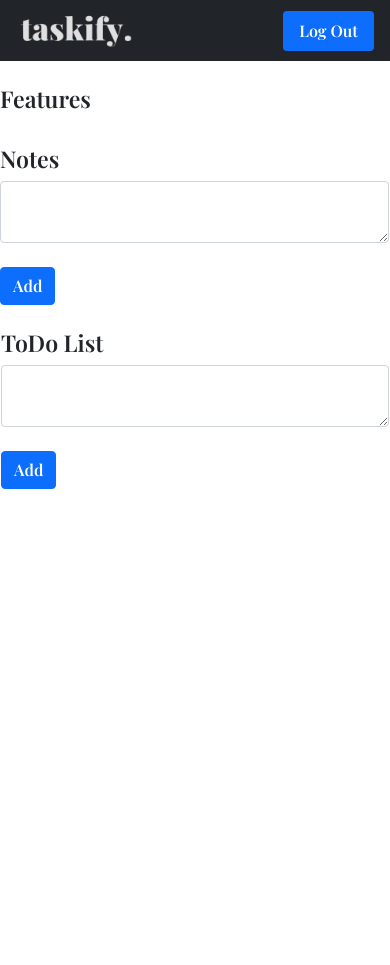
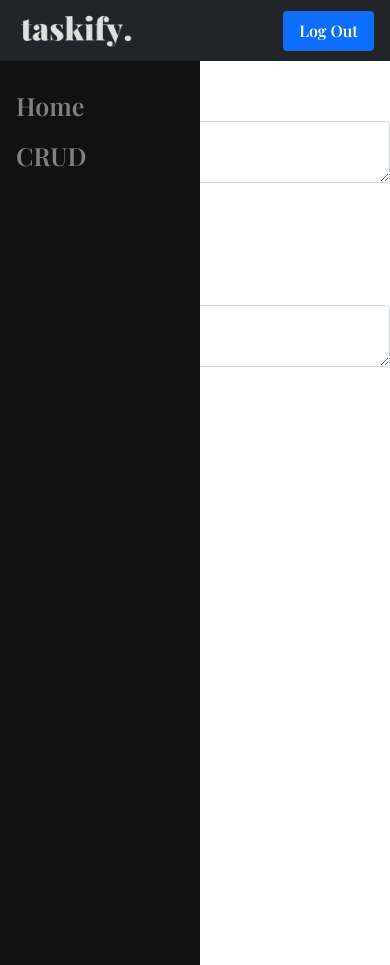
Before and after one commit to jerstnd/taskify-task_manager, a Flask app: page /home in a window 390 px wide. Run offline with Flask 2, Linux system fonts and the light colour scheme; a user stored in the database is signed in; some libraries are stand-ins or nearby versions.

Commit message:
adding sidebar

```diff
--- a/taskify/static/styles.css
+++ b/taskify/static/styles.css
@@ -1,12 +1,16 @@
 @import url('https://fonts.googleapis.com/css2?family=Playfair+Display:wght@600&display=swap');
 
 *{
-
-    margin: 0;
-    padding: 0;
     box-sizing: border-box;
     font-family: 'Playfair Display', sans-serif;
 
+}
+
+html, body {
+    width: 100%;
+    height: 100%;
+    margin: 0;
+    padding: 0;
 }
 
 .landingpage{
@@ -24,9 +28,6 @@
     margin-left: 10%;
 }
 
-#todolist{
-    border-left: 1px solid;
-}
 
 #features {
     border-right: 1px solid;
@@ -36,3 +37,30 @@
     text-decoration: none;
     color: white;
 }
+
+/* The sidebar menu */
+.sidenav {
+    height: 100%; /* Full-height: remove this if you want "auto" height */
+    width: 200px; /* Set the width of the sidebar */
+    position: fixed; /* Fixed Sidebar (stay in place on scroll) */
+    z-index: 1; /* Stay on top */
+
+    left: 0;
+    background-color: #111; /* Black */
+    overflow-x: hidden; /* Disable horizontal scroll */
+    padding-top: 20px;
+}
+
+/* The navigation menu links */
+.sidenav a {
+    padding: 6px 8px 6px 16px;
+    text-decoration: none;
+    font-size: 25px;
+    color: #818181;
+    display: block;
+}
+
+/* When you mouse over the navigation links, change their color */
+.sidenav a:hover {
+  color: #f1f1f1;
+}
--- a/taskify/templates/home.html
+++ b/taskify/templates/home.html
@@ -1,9 +1,14 @@
 {% extends "base.html" %}
 {% block content %}
-<div class="row" id="features">
+<div class="row">
     <div class="col-sm-2">
-        <br>
-        <h3>Features</h3>
+        <!-- Side navigation -->
+        <div class="sidenav">
+            <a href="#">Home</a>
+            <a href="#">CRUD</a>
+            <a href="#"></a>
+            <a href="#"></a>
+        </div>
     </div>
     <div class="col-sm-7">
         <br>
@@ -16,7 +21,7 @@
             </form>
         </div>
     </div>
-    <div class="col-sm-3" id="todolist">
+    <div class="col-sm-3 row-fluid" id="todolist">
         <br>
         <h3>ToDo List</h3>
         <div class="todoform">
```
